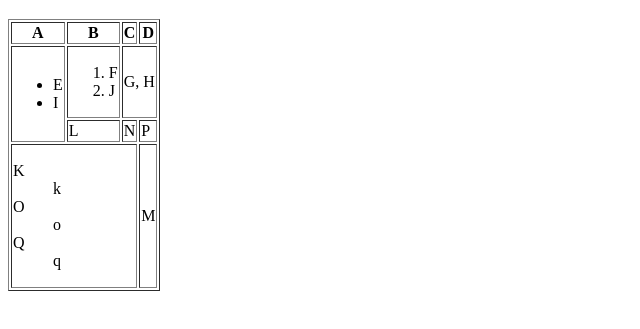
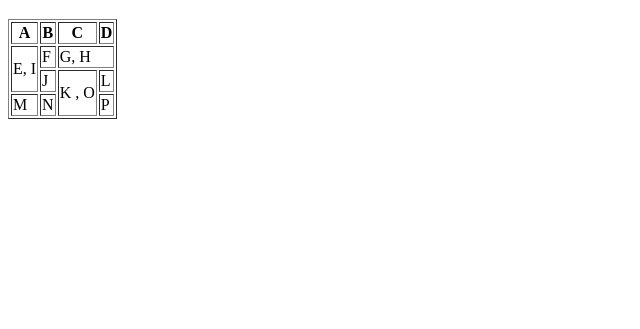
Before and after one commit to Jeanb1992/ejercicioTablas, a plain HTML site: page tablas1.html in a window 1280 px wide. Shown: the part 61-390 px from the top of the page, without its empty margins (0-640 px from the left). Drawn offline with Linux system fonts and the light colour scheme.

Commit message:
tablas2 added

```diff
--- a/tablas1.html
+++ b/tablas1.html
@@ -16,43 +16,23 @@
                 <th>D</th>
             </tr>
             <tr>
-                <td rowspan="2">
-                    <!-- Lista no ordenada -->
-                    <ul>
-                        <li>E</li>
-                        <li>I</li>
-                    </ul>
-                </td>
-                <td>
-                    <!-- Lista ordenada -->
-                    <ol>
-                        <li>F</li>
-                        <li>J</li>
-                    </ol>
-                </td>
-                <td colspan="2">
-                    G, H
-                </td>
+                <td rowspan="2">E, I</td>
+                <td>F</td>
+                <td colspan="2">G, H</td>
+            </tr>
+
+            <tr>
+                <td>J</td>
+                <td rowspan="2">K , O</td>
+                <td>L</td>
             </tr>
             <tr>
-                <td>L</td>
+                <td>M</td>
                 <td>N</td>
-                <td>P</td>
+                <td rowspan="2">P</td>
             </tr>
-            <tr>
-                <td colspan="3">
-                    <!-- Lista de definición -->
-                    <dl>
-                        <dt>K</dt>
-                        <dd>k</dd>
-                        <dt>O</dt>
-                        <dd>o</dd>
-                        <dt>Q</dt>
-                        <dd>q</dd>
-                    </dl>
-                </td>
-                <td>M</td>
-            </tr>
+
+
         </table>
     </body>
     </html>
```
Also changed, not shown: tablas2.html (added, +58 -0 lines).
